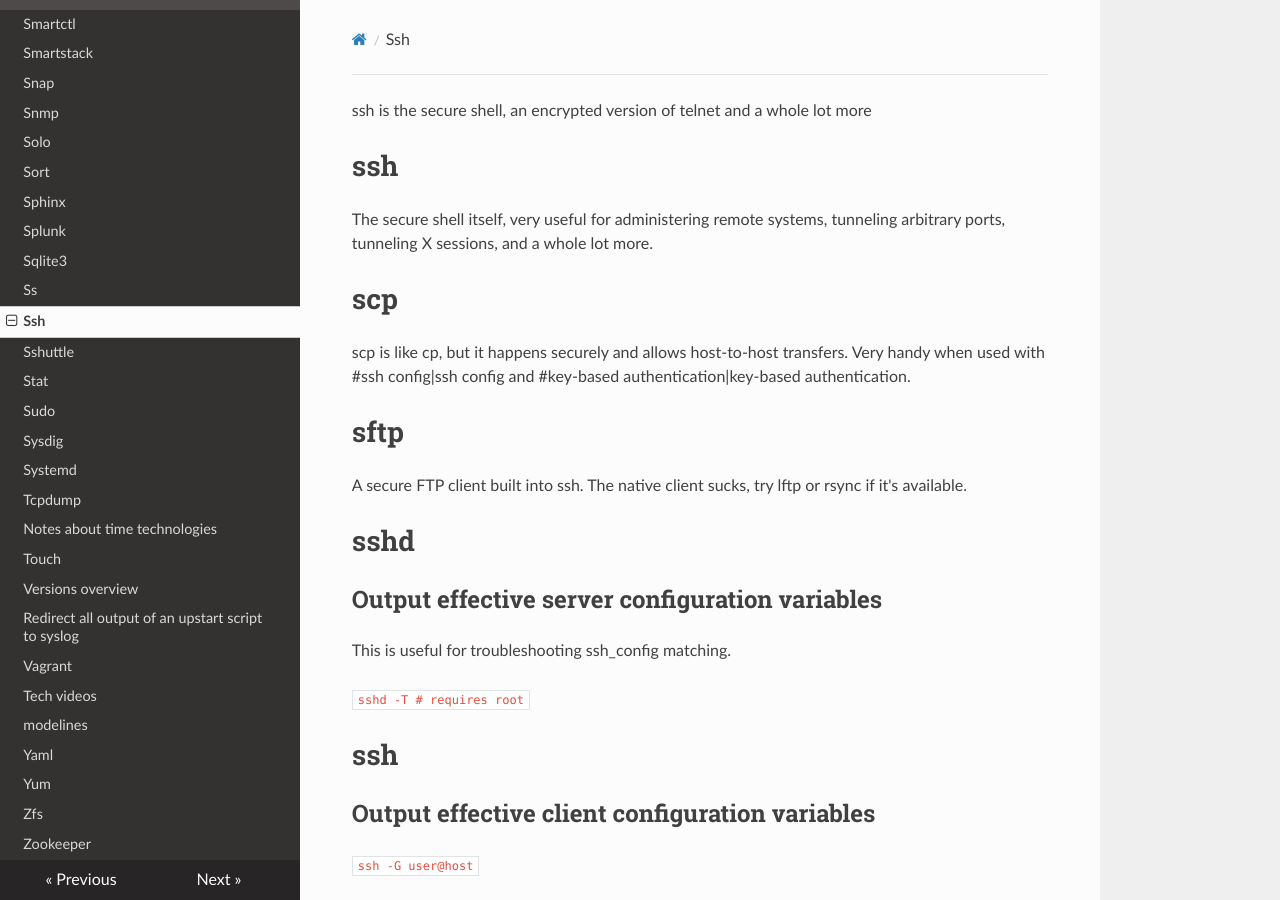
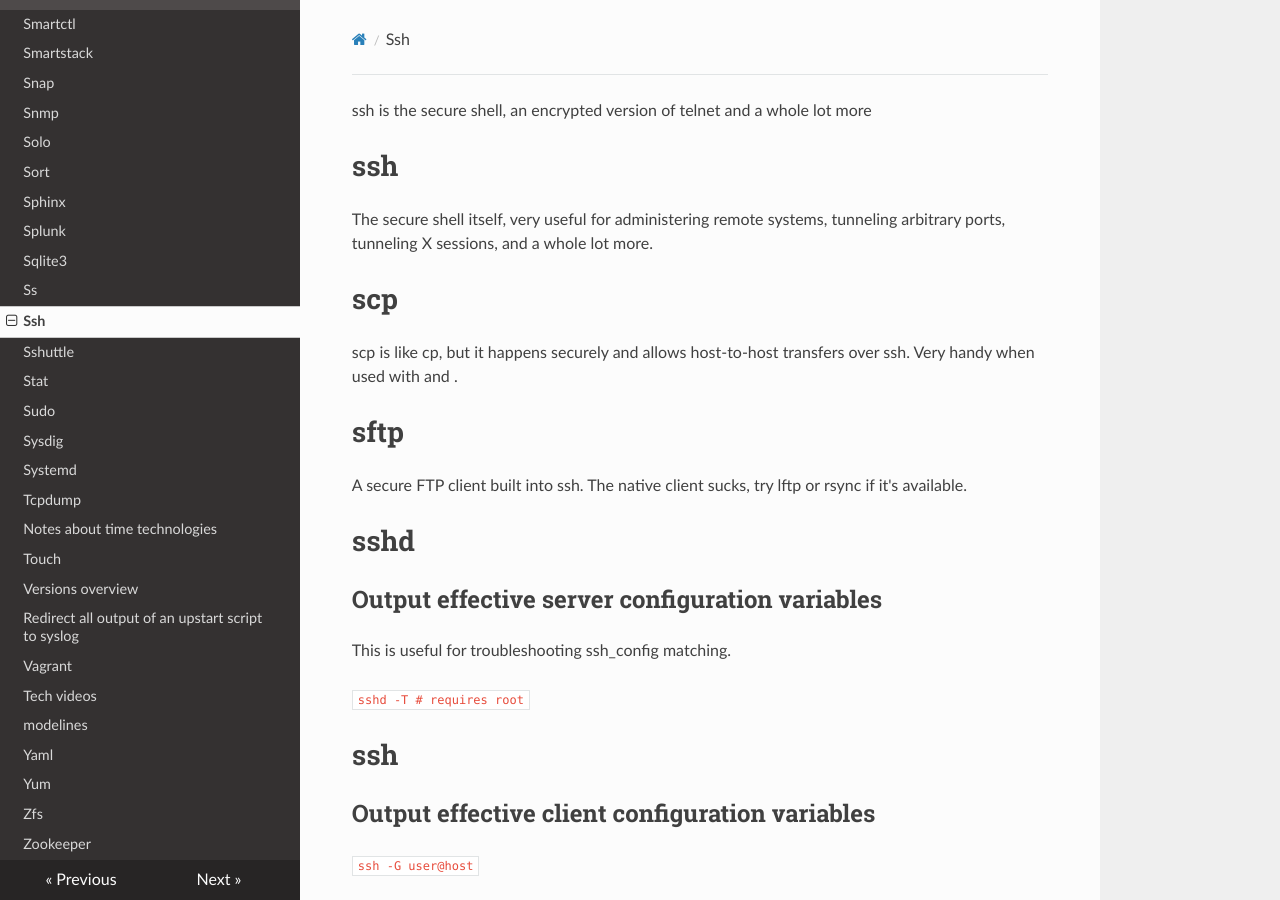
Before and after one commit to lando-cal/tech-notes, an MkDocs documentation site: the page built from docs/ssh.md, in a window 1280 px wide and 900 px high. Built offline with MkDocs 1.6.1, drawn with Linux system fonts in a browser that asks for light colours; nearby versions of some CDN libraries.

Commit message:
Fixing some bad pandoc formatting conversions

```diff
--- a/docs/ssh.md
+++ b/docs/ssh.md
@@ -6,7 +6,7 @@ The secure shell itself, very useful for administering remote systems, tunneling
 
 # scp
 
-scp is like cp, but it happens securely and allows host-to-host transfers. Very handy when used with #ssh config|ssh config and #key-based authentication|key-based authentication.
+scp is like cp, but it happens securely and allows host-to-host transfers over ssh. Very handy when used with <ssh_config> and <key-based authentication>.
 
 # sftp
 
```
